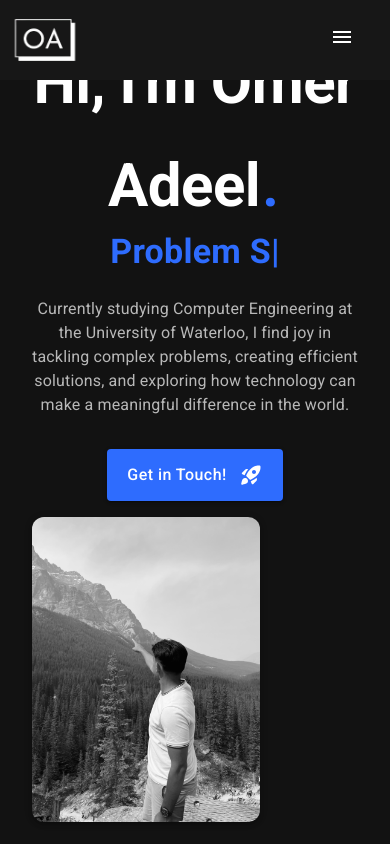
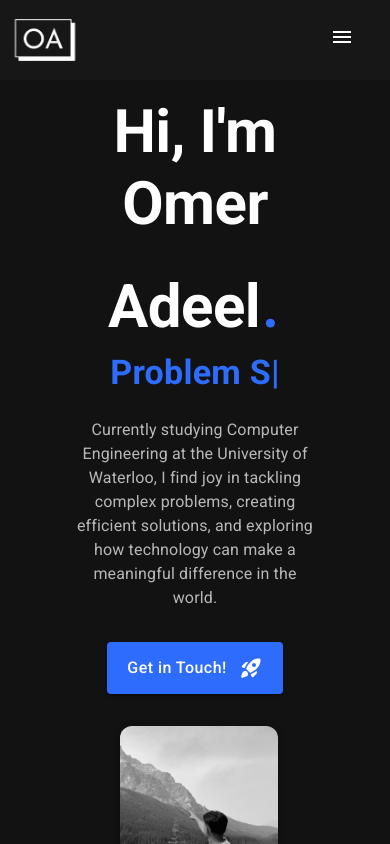
Before and after one commit to omeradeel26/portfolio-2025, a React (Create React App) app: page / in a window 390 px wide. Shown: the top 844 px of the page. Built offline with nearby package versions, Linux system fonts and the light colour scheme; a web font is replaced by a local one.

Commit message:
made responsive

```diff
--- a/src/components/AboutSection.js
+++ b/src/components/AboutSection.js
@@ -10,6 +10,7 @@ const AboutSection = () => {
       id="about"
       sx={{
         py: { xs: 8, md: 12 },
+        px: 5,
         bgcolor: "background.default",
       }}
     >
@@ -56,7 +57,8 @@ const AboutSection = () => {
                         maxWidth: "390px",
                         borderRadius: "12px",
                         boxShadow: 3,
-                        mr: { xs: 0, md: 6 }
+                        mr: { xs: 0, md: 6 },
+                        ml: {xs: 2, md: 0}
                     }}
                     />
                 </FadeInSection>
--- a/src/components/ContactSection.js
+++ b/src/components/ContactSection.js
@@ -14,6 +14,7 @@ const ContactSection = () => {
       sx={{
         py: { xs: 8, md: 8 },
         bgcolor: "background.default",
+        px:5,
       }}
     >
       <Container maxWidth="lg">
--- a/src/components/ExperienceSection.js
+++ b/src/components/ExperienceSection.js
@@ -17,7 +17,7 @@ const images = {
 
 const ExperienceSection = () => {
   return (
-    <Box id="experience" sx={{ py: { xs: 8, md: 12 }, bgcolor: "background.default" }}>
+    <Box id="experience" sx={{ py: { xs: 8, md: 12 }, px:3, bgcolor: "background.default" }}>
       <Container maxWidth="lg">
         {/* Title */}
         <FadeInSection>
--- a/src/components/LandingSection.js
+++ b/src/components/LandingSection.js
@@ -21,9 +21,9 @@ const LandingSection = () => {
         display: "flex",
         justifyContent: "center",
         alignItems: "center",
-        minHeight: "100vh",
-        px: 2,
-        pt: { xs: 4, md: 4 }, // Reduced padding to move content up
+        minHeight: "100vh", // Full viewport height
+        px: 7,
+        pt: { xs: 12, md:0 }, // Add padding to ensure title isn't covered
       }}
     >
       <Container
@@ -60,13 +60,25 @@ const LandingSection = () => {
           <FadeInSection delay={0.4}>
             <Typography
               variant="body1"
-              sx={{ mt: 3, color: "text.secondary", maxWidth: "600px" }}
+              sx={{
+                mt: 3,
+                color: "text.secondary",
+                maxWidth: "600px",
+                mx: { xs: "auto", md: 0 }, // Center text in mobile view
+              }}
             >
-Currently studying Computer Engineering at the University of Waterloo, I find joy in tackling complex problems, creating efficient solutions, and exploring how technology can make a meaningful difference in the world.
+              Currently studying Computer Engineering at the University of Waterloo, I find joy in tackling complex problems, creating efficient solutions, and exploring how technology can make a meaningful difference in the world.
             </Typography>
             <Button
               variant="contained"
-              sx={{ mt: 4, px: 2.5, py: 1.5, fontSize: "1rem", gap: 1.5, textTransform: "none"}}
+              sx={{
+                mt: 4,
+                px: 2.5,
+                py: 1.5,
+                fontSize: "1rem",
+                gap: 1.5,
+                textTransform: "none",
+              }}
               onClick={handleScrollToContact}
             >
               Get in Touch! <RocketLaunchRoundedIcon />
@@ -79,8 +91,10 @@ Currently studying Computer Engineering at the University of Waterloo, I find jo
           sx={{
             flex: 1,
             display: "flex",
-            justifyContent: "center",
-            mt: { xs: 2, md: -4 },
+            justifyContent: "center", // Center horizontally
+            alignItems: "center", // Center vertically
+            mt: { xs: 4, md: 0 },
+            marginLeft: {xs: 6, md:0}
           }}
         >
           <FadeInSection delay={0.8}>
@@ -89,15 +103,16 @@ Currently studying Computer Engineering at the University of Waterloo, I find jo
               src={portrait}
               alt="Omer Adeel"
               sx={{
-                width: { xs: "70%", md: "100%" },
+                width: { xs: "80%", md: "100%" },
                 maxWidth: "400px",
                 maxHeight: "450px",
                 borderRadius: "12px",
                 boxShadow: 3,
+                objectFit: "cover", // Ensure proper scaling
               }}
             />
           </FadeInSection>
-          </Box>
+        </Box>
       </Container>
 
       {/* Hide Scroll Button on Mobile */}
--- a/src/components/ProjectSection.js
+++ b/src/components/ProjectSection.js
@@ -20,7 +20,7 @@ const ProjectsSection = () => {
   };
 
   return (
-    <Box id="projects" sx={{ py: { xs: 8, md: 12 }, bgcolor: "background.default" }}>
+    <Box id="projects" sx={{ py: { xs: 8, md: 12 }, px: 5, bgcolor: "background.default" }}>
       <Container maxWidth="lg">
         {/* Title */}
         <Grid container justifyContent="center" alignItems="center">
--- a/src/components/SkillsSection.js
+++ b/src/components/SkillsSection.js
@@ -17,7 +17,7 @@ const skills = [
 
 const SkillsSection = () => {
   return (
-    <Box id="skills" sx={{ py: { xs: 8, md: 12 }, bgcolor: "background.default" }}>
+    <Box id="skills" sx={{ py: { xs: 8, md: 12 }, px:5, bgcolor: "background.default" }}>
       <Container maxWidth="lg">
         {/* Title */}
         <Grid container spacing={3} justifyContent="center" alignItems="center">
```
